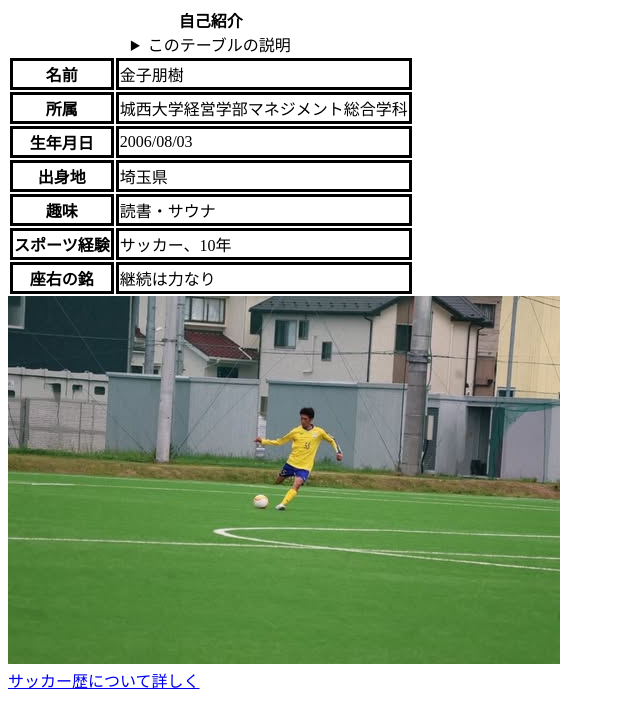
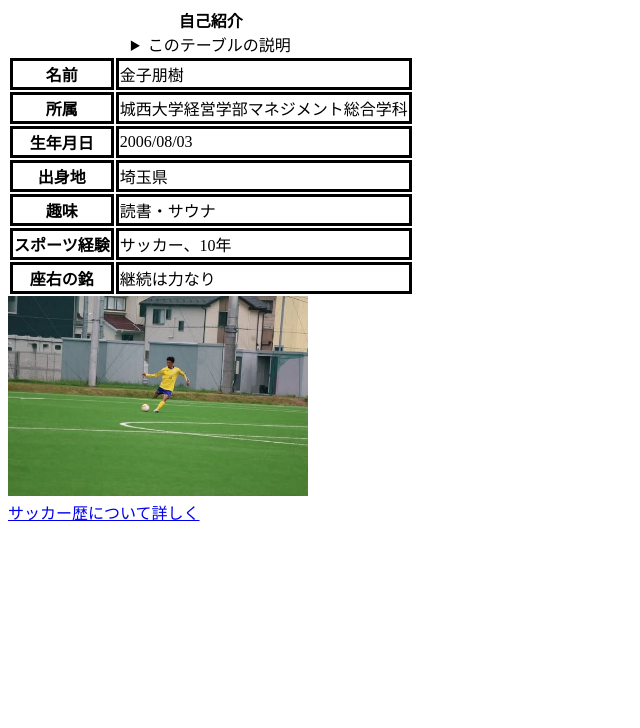
Before and after one commit to tomoki0803/kimatsu-kadai, a plain HTML site: page index.html in a window 1280 px wide. Shown: the whole page, without its empty margins (0-640 px from the left). Drawn offline with Linux system fonts and the light colour scheme.

Commit message:
Update mystyle.css

```diff
--- a/mystyle.css
+++ b/mystyle.css
@@ -7,3 +7,5 @@ p.sample2{border: inset 10px black;}
 p.sample3{border: inset 10px red;}
 p.sample4{border: inset 10px yellow;}
 p.sample5{border: inset 10px blue;}
+
+.resized-image {max-width: 300px; height: auto;}
```
